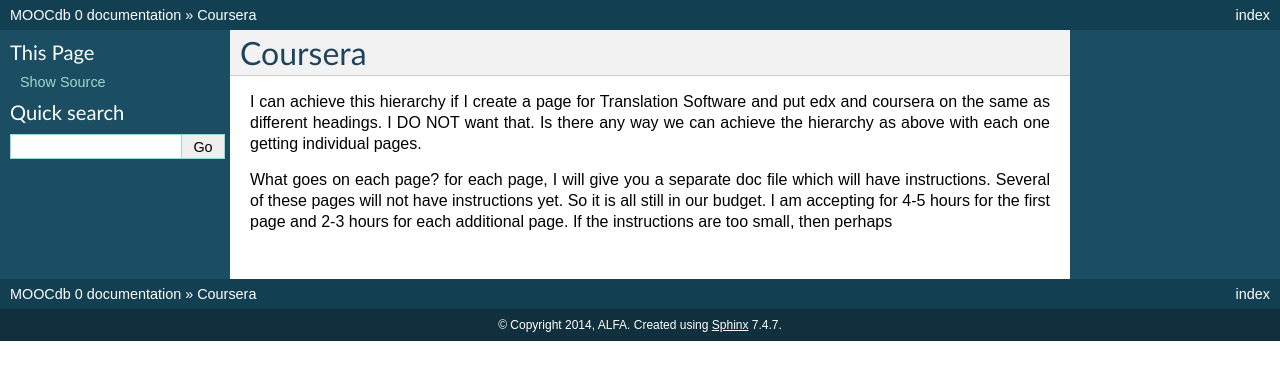
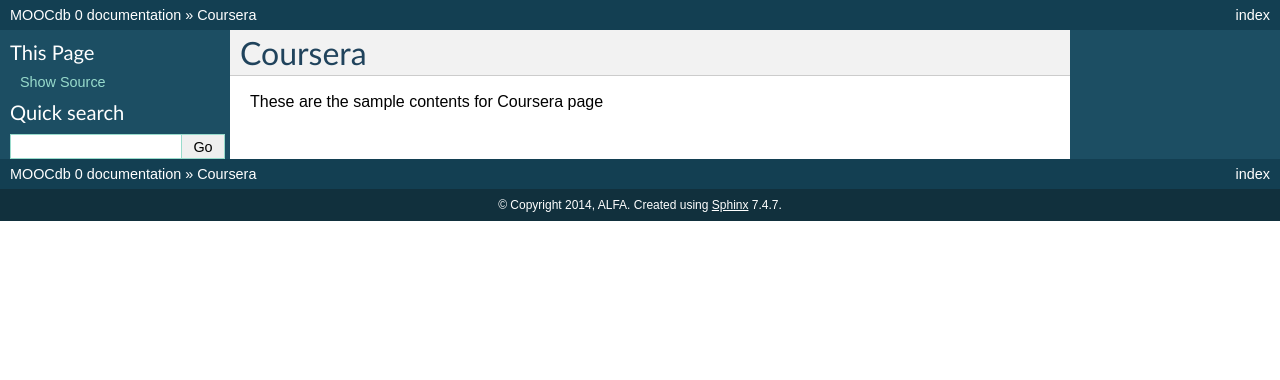
Before and after one commit to MOOCdb/MOOCdbDocs, a Sphinx documentation site: the page built from docs/Coursera.rst, in a window 1280 px wide. Shown: the top 380 px of the page. Built offline with Sphinx 7.4.7, drawn with Linux system fonts in a browser that asks for light colours.

Commit message:
Update Coursera.rst

```diff
--- a/docs/Coursera.rst
+++ b/docs/Coursera.rst
@@ -2,8 +2,4 @@ Coursera
 ========
 
 
-I can achieve this hierarchy if I create a page for Translation Software and put edx and coursera on the same as different headings. I DO NOT want that. Is there any way we can achieve the hierarchy as above with each one getting individual pages.
-
-What goes on each page?
-for each page, I will give you a separate doc file which will have instructions. Several of these pages will not have instructions yet. So it is all still in our budget.
-I am accepting for 4-5 hours for the first page and 2-3 hours for each additional page. If the instructions are too small, then perhaps
+These are the sample contents for Coursera page
```
